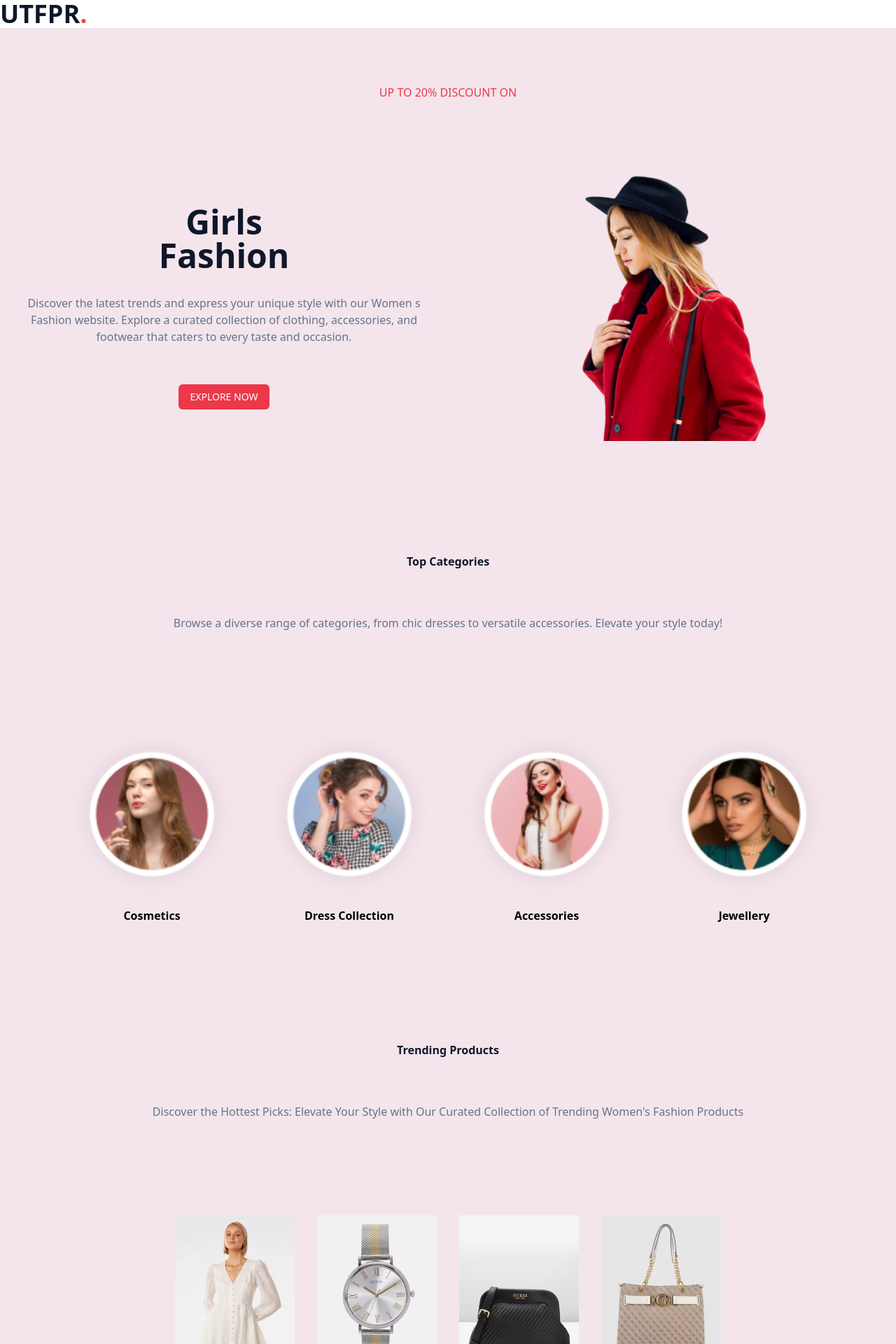
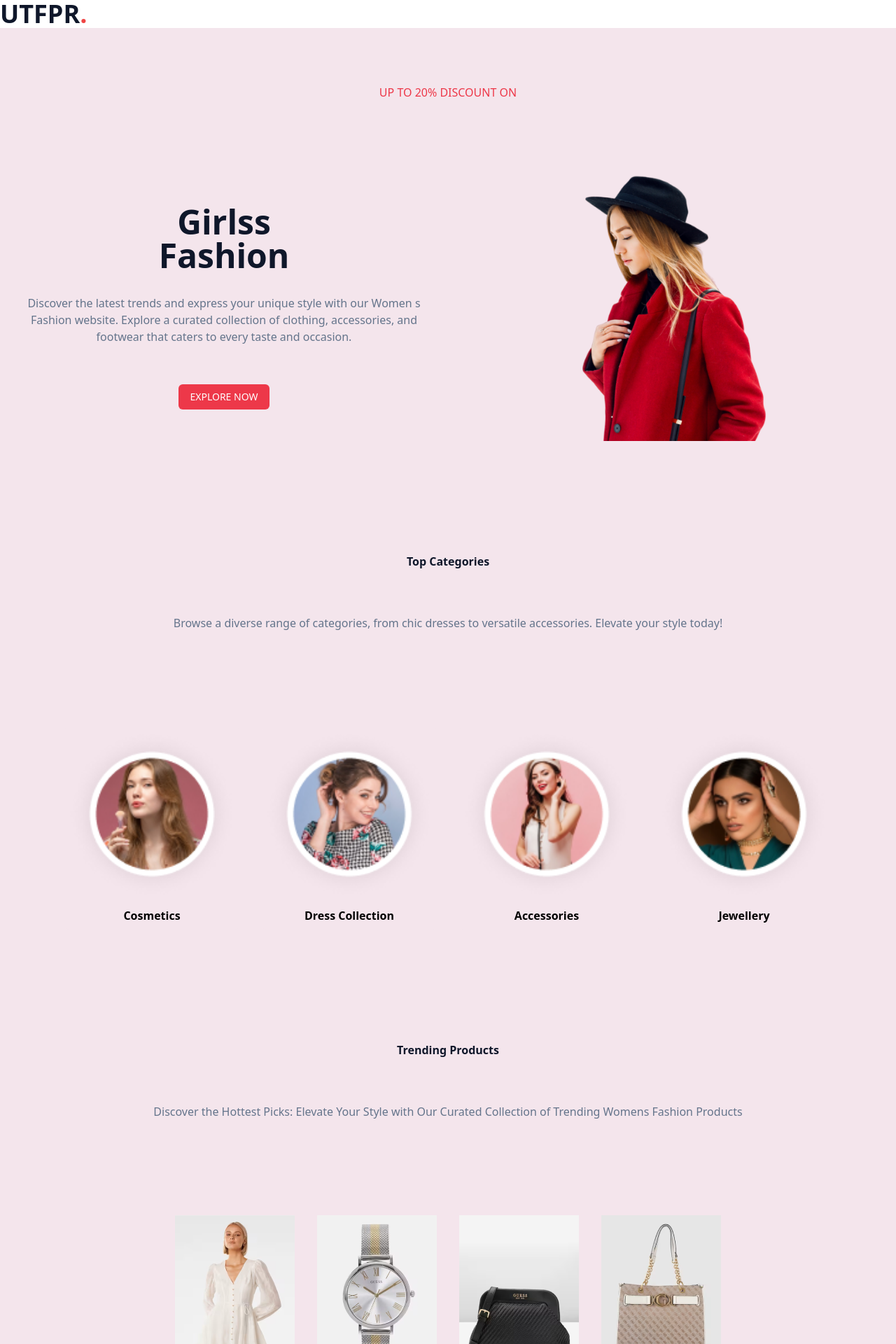
Before and after one commit to alessandrocambruzzi/avaliacao, a Next.js app: page / in a window 1280 px wide. Shown: the top 1920 px of the page at 70% size. Built offline with nearby package versions, Linux system fonts and the light colour scheme.

Commit message:
fix: removido apóstrofo arquivo trending.tsx

```diff
--- a/app/components/Banner.tsx
+++ b/app/components/Banner.tsx
@@ -8,7 +8,7 @@ export default function Banner() {
       <div className="w-full lg:flex lg:justify-between lg:items-center">
         <div className="lg:w-1/2">
           <h1 className="w-297 max-w-358 h-107 font-playfair font-extrabold text-5xl leading-107 text-center text-[#0F172A]">
-            <span>Girls</span>
+            <span>Girlss</span>
             <br />
             <span>Fashion</span>
           </h1>
--- a/app/components/Latest.tsx
+++ b/app/components/Latest.tsx
@@ -46,7 +46,7 @@ export default function Latest() {
                 Power Dressing
               </p>
               <p className="font-playfair font-bold text-19 leading-26 text-center text-[#0F172A] mt-2">
-                Navigating the World of Women's Tailoring
+                Navigating the World of Womens Tailoring
               </p>
               <p className="font-poppins font-medium text-14 leading-22 text-[#64748B] text-center">
                 25th May 2023
--- a/app/components/Trending.tsx
+++ b/app/components/Trending.tsx
@@ -3,7 +3,7 @@ export default function Trending() {
     <div className="flex flex-col items-center py-20 gap-8 w-390 max-w-1400 h-1273.5 min-h-650 bg-[#F4E5EC] rounded-b-16">
       <h2 className="text-32 font-playfair font-extrabold text-center text-[#0F172A] w-225 h-43">Trending Products</h2>
       <p className="text-base font-poppins font-normal leading-24 text-center text-[#64748B] w-345 max-w-358 h-24 m-8">
-        Discover the Hottest Picks: Elevate Your Style with Our Curated Collection of Trending Women's Fashion Products
+        Discover the Hottest Picks: Elevate Your Style with Our Curated Collection of Trending Womens Fashion Products
       </p>
       <div className="grid grid-cols-2 gap-8 md:grid-cols-4 md:gap-8 sm:grid-cols-4 sm:gap-8">
         <div className="bg-[#F4E5EC] rounded-md pb-2">
```
